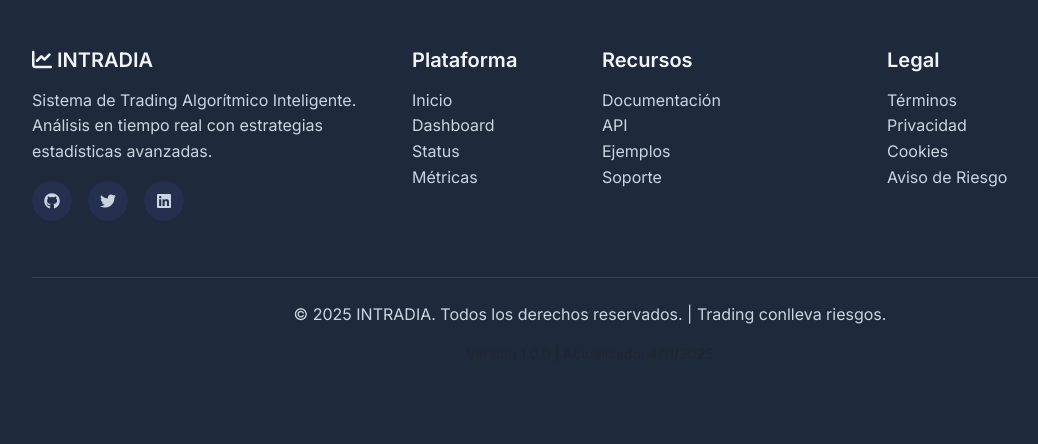
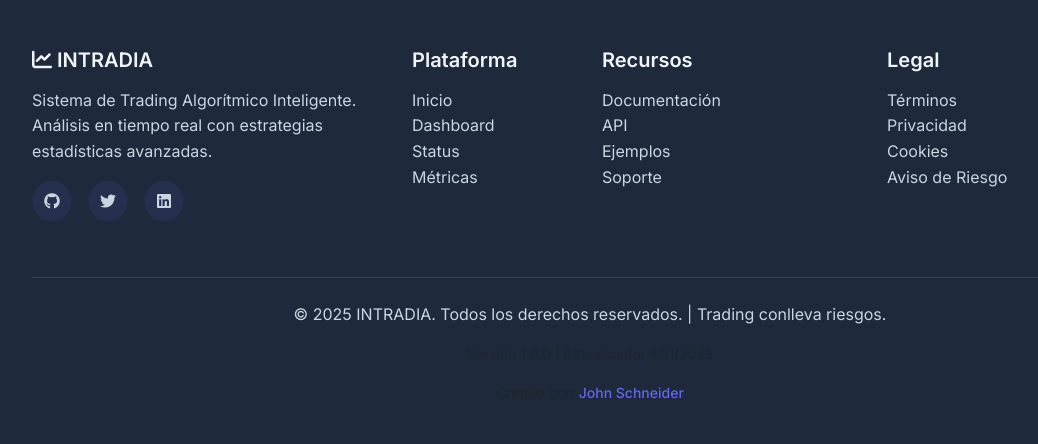
Before and after one commit to johnschneiider/INTRADIA, a Django app: page /cuentas/profile/ in a window 1280 px wide. Shown: the part 691-1135 px from the top of the page, without its empty margins (50-1088 px from the left). Before the commit the page ends 1051 px from the top, so only its background shows below. Run offline with Django 5.2, Linux system fonts and the light colour scheme; the visitor is signed in with stand-in values (Sample User, id 1); parts of the project's set-up code (start-up, migrations or seed data) failed here and were passed over.

Commit message:
Agregar crédito del creador en el footer con enlace a Instagram

```diff
--- a/templates/base.html
+++ b/templates/base.html
@@ -356,6 +356,9 @@
             <div class="footer-bottom">
                 <p>&copy; 2025 INTRADIA. Todos los derechos reservados. | Trading conlleva riesgos.</p>
                 <p class="small text-muted">Versión 1.0.0 | Actualizado: <span id="last-update"></span></p>
+                <p class="small text-muted" style="margin-top: 0.5rem;">
+                    Creado por: <a href="https://www.instagram.com/j__schneiider/" target="_blank" rel="noopener noreferrer" style="color: var(--primary-color); text-decoration: none; font-weight: 500;">John Schneider</a>
+                </p>
             </div>
         </div>
     </footer>
```
